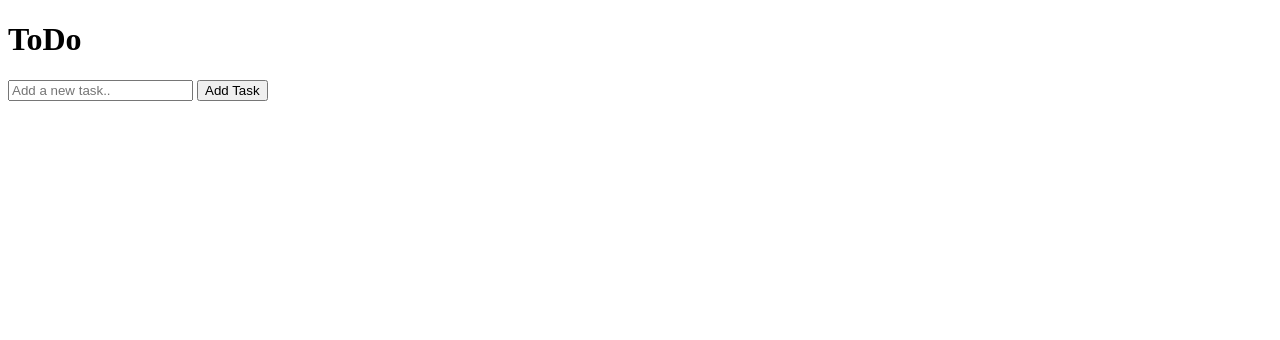
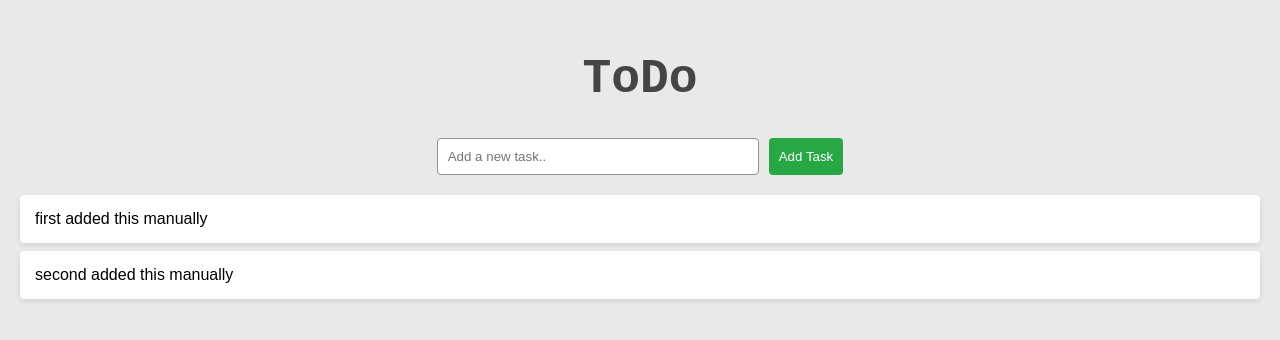
Before and after one commit to haradeva/javascript-practice-projects, a plain HTML site: page 05-todo-list/index.html in a window 1280 px wide. Drawn offline with Linux system fonts and the light colour scheme.

Commit message:
Add initial style and placeholder structure to todo-list

```diff
--- a/05-todo-list/index.html
+++ b/05-todo-list/index.html
@@ -12,6 +12,12 @@
       <input type="text" id="userInput" placeholder="Add a new task.." />
       <button id="addBtn">Add Task</button>
     </div>
+    <div id="addedContainer">
+      <ul id="tasks">
+        <li class="task">first added this manually</li>
+        <li class="task">second added this manually</li>
+      </ul>
+    </div>
     <script src="script.js"></script>
   </body>
 </html>
--- a/05-todo-list/style.css
+++ b/05-todo-list/style.css
@@ -0,0 +1,57 @@
+body {
+  margin: 0;
+  font-family: Arial, sans-serif;
+  background-color: rgb(233, 233, 233);
+  padding: 20px;
+  font-size: 16px;
+}
+
+#myHeading {
+  text-align: center;
+  font-family: "Courier New", Courier, monospace;
+  font-size: 3em;
+  color: rgba(27, 27, 27, 0.8);
+}
+
+#addContainer {
+  display: flex;
+  justify-content: center;
+  margin-bottom: 20px;
+}
+
+#userInput {
+  padding: 10px;
+  width: 300px;
+  border: 1px solid rgb(147, 147, 147);
+  border-radius: 4px;
+}
+
+#addBtn {
+  padding: 10px;
+  margin-left: 10px;
+  border: none;
+  background-color: rgb(40, 167, 69);
+  color: white;
+  cursor: pointer;
+  border-radius: 4px;
+}
+
+#addBtn:hover {
+  background-color: rgb(63, 193, 93);
+}
+
+#tasks {
+  list-style-type: none;
+  padding: 0;
+}
+
+.task {
+  display: flex;
+  justify-content: space-between;
+  align-items: center;
+  background-color: white;
+  margin: 8px 0;
+  padding: 15px;
+  border-radius: 4px;
+  box-shadow: 0 2px 5px rgba(0, 0, 0, 0.1);
+}
```
